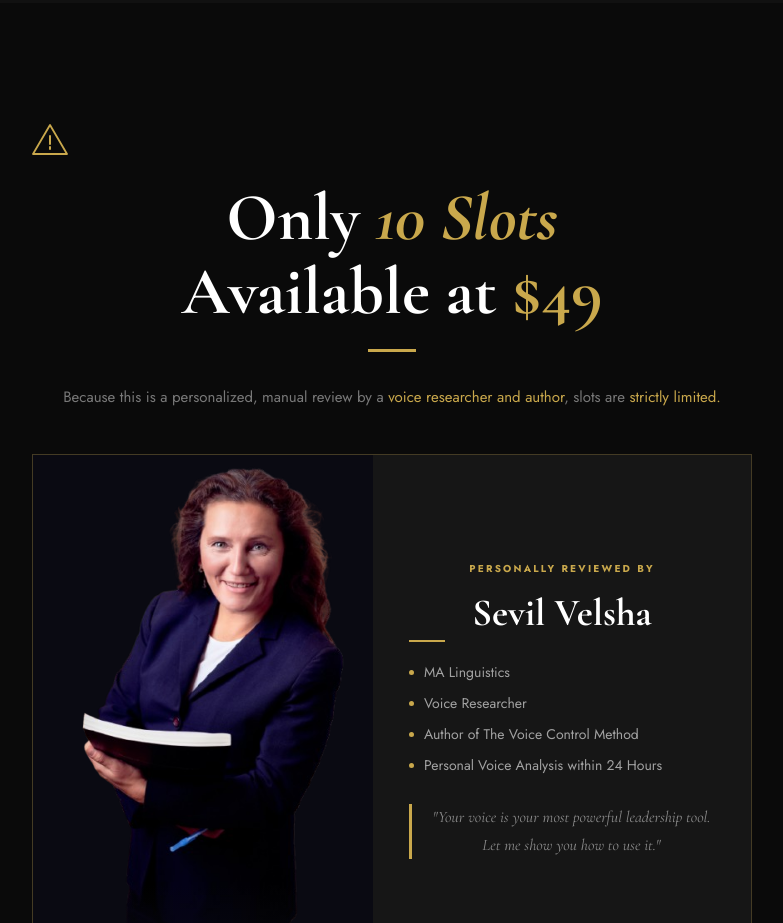
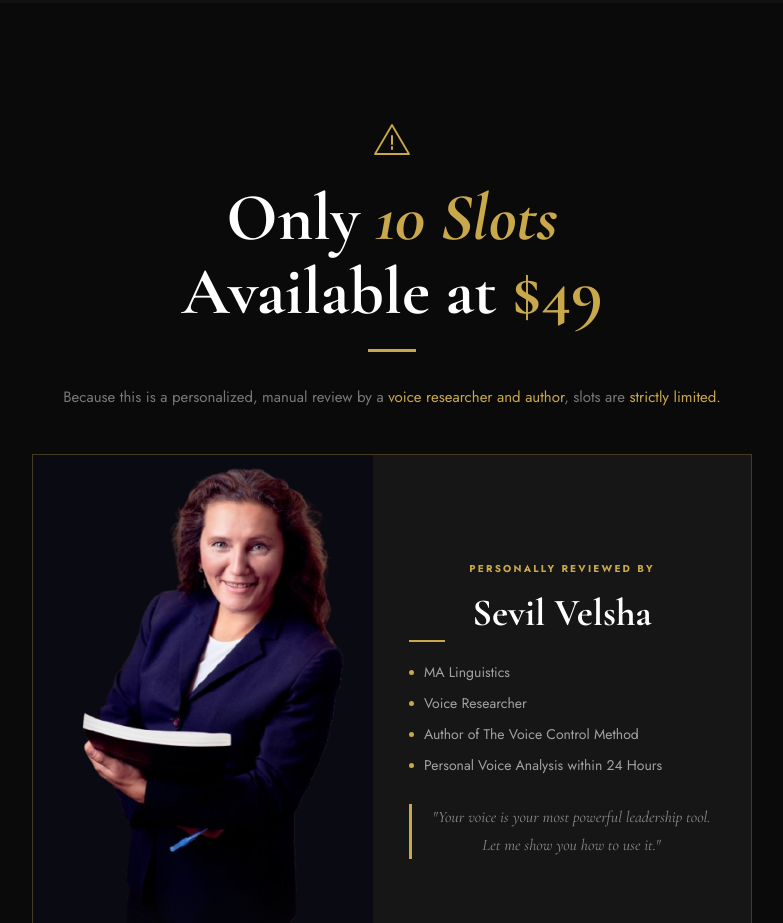
Before and after one commit to mustafahassan065/SevilVelsha, a React (Vite) app: page /voice-audit in a window 1280 px wide. Shown: the part 8200-9123 px from the top of the page, without its empty margins (248-1031 px from the left). Built offline with nearby package versions, Linux system fonts and the light colour scheme.

Commit message:
Fix the triangel icon

```diff
--- a/src/routes/voice-audit/VoiceAuditPage.jsx
+++ b/src/routes/voice-audit/VoiceAuditPage.jsx
@@ -666,11 +666,13 @@ export default function VoiceAuditPage() {
       ══════════════════════════════════════ */}
      <section style={{ background: DARK, padding: 'clamp(80px,10vw,120px) clamp(40px,6vw,100px)', textAlign: 'center' }}>
   <div style={{ maxWidth: 720, margin: '0 auto' }}>
-          {/* Triangle icon */}
-          <svg width="36" height="34" viewBox="0 0 36 34" fill="none" style={{ marginBottom: 24 }}>
+    {/* Triangle icon - now centered */}
+    <div style={{ display: 'flex', justifyContent: 'center', marginBottom: 24 }}>
+      <svg width="36" height="34" viewBox="0 0 36 34" fill="none">
         <path d="M18 2L1 31h34L18 2z" stroke={GOLD} strokeWidth="1.8" strokeLinejoin="round"/>
         <path d="M18 13v8M18 24v2" stroke={GOLD} strokeWidth="2" strokeLinecap="round"/>
       </svg>
+    </div>
 
     <h2 style={{ fontFamily: G, fontSize: 'clamp(2.4rem,5.5vw,4.2rem)', fontWeight: 700, color: '#fff', margin: 0, lineHeight: 1.1 }}>
       Only <span style={{ color: GOLD, fontStyle: 'italic' }}>10 Slots</span>
```
Lines whose indentation alone changed are shown as unchanged.
